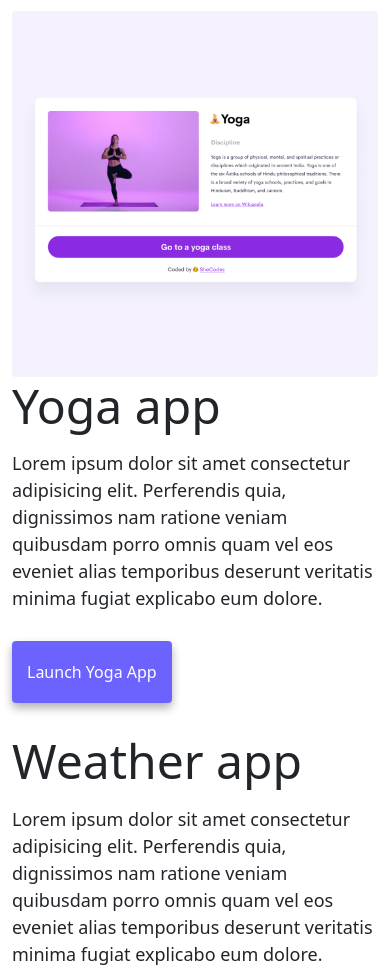
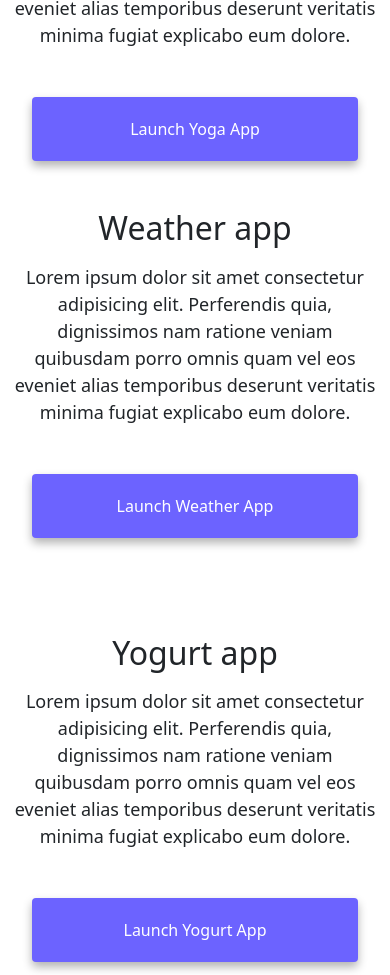
Before and after one commit to romerolaia/week-3-project, a website: page index.html in a window 390 px wide. Shown: the part 629-1604 px from the top of the page. Drawn offline with nearby package versions, Linux system fonts and the light colour scheme.

Commit message:
responsive on mobile devices

```diff
--- a/index.html
+++ b/index.html
@@ -8,7 +8,7 @@
       name="description"
       content="Final homework project about advanced tools."
     />
-    <title>Advanced tools homework | Laia Romero</title>
+    <title>Front-end developer | Laia Romero</title>
     <link
       href="https://cdn.jsdelivr.net/npm/bootstrap@5.1.3/dist/css/bootstrap.min.css"
       rel="stylesheet"
@@ -82,7 +82,7 @@
           <img
             src="images/yoga.png"
             alt="yoga app"
-            class="img-fluid rounded"
+            class="img-fluid rounded d-none d-sm-block"
             title="Yoga application"
           />
         </div>
@@ -95,7 +95,10 @@
             explicabo eum dolore.
           </p>
           <div class="mt-5">
-            <a href="#" class="primary-link" title="Launch the application"
+            <a
+              href="#"
+              class="primary-link project-link"
+              title="Launch the application"
               >Launch Yoga App</a
             >
           </div>
@@ -111,7 +114,10 @@
             explicabo eum dolore.
           </p>
           <div class="mb-5 mt-5">
-            <a href="#" class="primary-link" title="Launch the application"
+            <a
+              href="#"
+              class="primary-link project-link"
+              title="Launch the application"
               >Launch Weather App</a
             >
           </div>
@@ -120,7 +126,7 @@
           <img
             src="images/weather.png"
             alt="weather app"
-            class="img-fluid rounded"
+            class="img-fluid rounded d-none d-sm-block"
             title="Weather application"
           />
         </div>
@@ -130,7 +136,7 @@
           <img
             src="images/yogurt.png"
             alt="yogurt app"
-            class="img-fluid rounded"
+            class="img-fluid rounded d-none d-sm-block"
             title="Yogurt application"
           />
         </div>
@@ -143,7 +149,10 @@
             explicabo eum dolore.
           </p>
           <div class="mt-5">
-            <a href="#" class="primary-link" title="Launch the application"
+            <a
+              href="#"
+              class="primary-link project-link"
+              title="Launch the application"
               >Launch Yogurt App</a
             >
           </div>
--- a/style.css
+++ b/style.css
@@ -93,3 +93,22 @@ p {
 .email-link:hover {
   text-decoration: underline;
 }
+
+@media (max-width: 576px) {
+  .project-link {
+    display: block;
+    text-align: center;
+    margin: 0 20px;
+  }
+  h2 {
+    font-size: 32px;
+    text-align: center;
+  }
+  h1 {
+    font-size: 48px;
+    line-height: 1.5;
+  }
+  p {
+    text-align: center;
+  }
+}
```
Also changed, not shown: about.html (+3 -3 lines).
